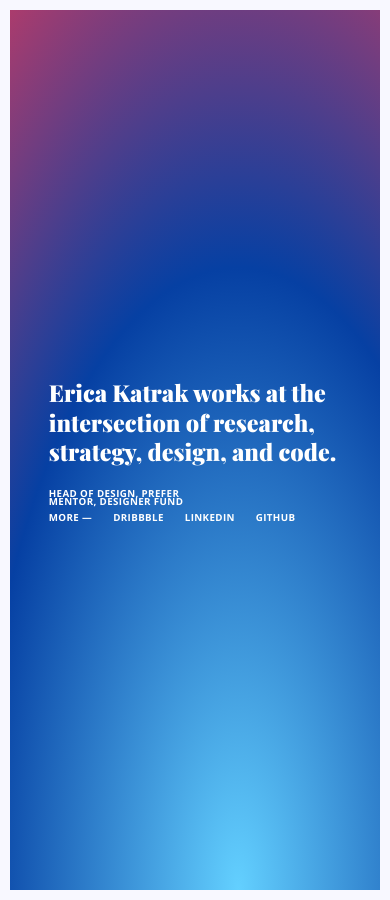
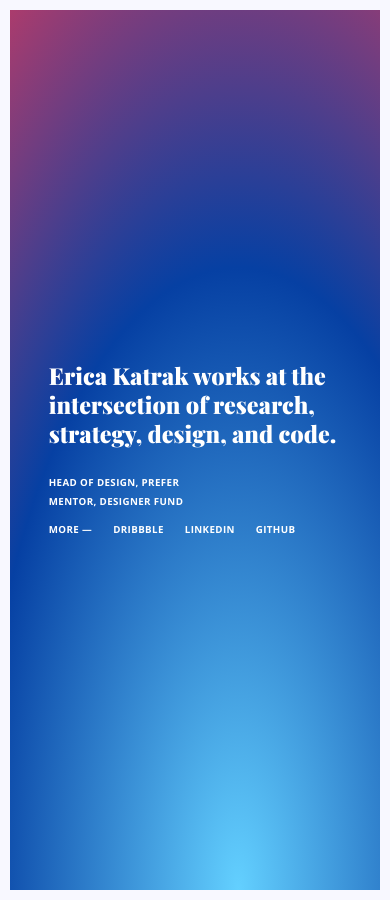
Before and after one commit to ericakatrak/ericakatrak.github.io, a Jekyll site: the page built from index.html, in a window 390 px wide. Built offline with Jekyll 4.4.1, drawn with Linux system fonts in a browser that asks for light colours.

Commit message:
Update style.css

```diff
--- a/css/style.css
+++ b/css/style.css
@@ -148,5 +148,8 @@ a:hover:after {width: 100%;}
     	line-height: 7.5vw;
     	margin-bottom: 4vw;
   }
-	p {font-size: 2.5vw; }
+  p {
+	font-size: 2.5vw;
+	line-height: 5vw;
   }
+}
```
Lines whose indentation alone changed are shown as unchanged.
